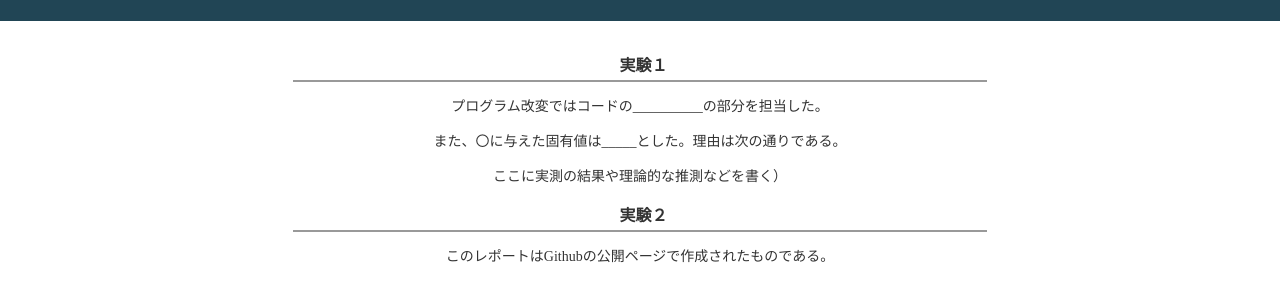
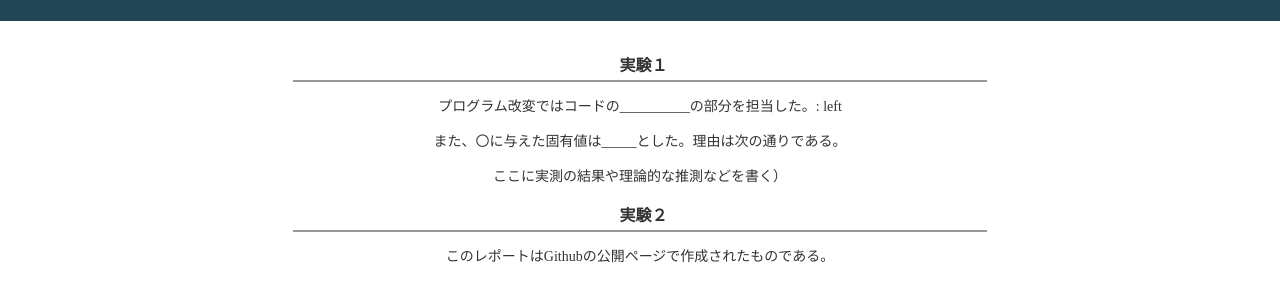
Before and after one commit to wasuhosu/Github-2, a plain HTML site: page index.html in a window 1280 px wide. Shown: the part 79-380 px from the top of the page. Drawn offline with Linux system fonts and the light colour scheme.

Commit message:
Update index.html

```diff
--- a/index.html
+++ b/index.html
@@ -15,7 +15,7 @@
   </div>
   <div id="contents">
     <h2>実験１</h2>
-    <p>プログラム改変ではコードの__________の部分を担当した。</p>
+    <p>プログラム改変ではコードの__________の部分を担当した。: left</p>
     <p>また、〇に与えた固有値は_____とした。理由は次の通りである。</p>
     <p>ここに実測の結果や理論的な推測などを書く）</p>
     <h2>実験２</h2>
```
